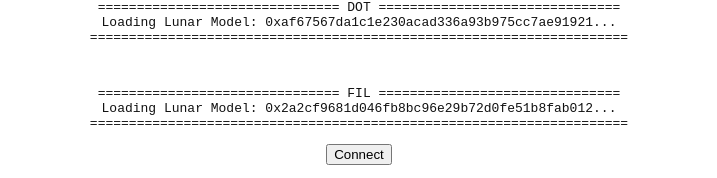
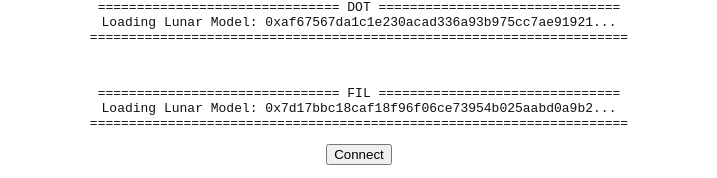
Before and after one commit to Uniscam/heco-yield-mining-info, a React (Create React App) app: page /heco in a window 1280 px wide. Shown: the part 693-871 px from the top of the page, without its empty margins (281-998 px from the left). Built offline with nearby package versions, Linux system fonts and the light colour scheme; no server answers.

Commit message:
Update yfii-moon.ts

```diff
--- a/src/constant/pools/yfii-moon.ts
+++ b/src/constant/pools/yfii-moon.ts
@@ -305,8 +305,8 @@ export const pools: Array<Pool> = [
     tokenDescriptionUrl2: '',
     earnedToken: 'FIL',
     claimedTokenAddress: '0xae3a768f9aB104c69A7CD6041fE16fFa235d1810',
-    earnedTokenAddress: '0x2a2cf9681d046fb8bc96e29b72d0fe51b8fab012',
-    earnContractAddress: '0x2a2cf9681d046fb8bc96e29b72d0fe51b8fab012',
+    earnedTokenAddress: '0x7d17bbc18caf18f96f06ce73954b025aabd0a9b2',
+    earnContractAddress: '0x7d17bbc18caf18f96f06ce73954b025aabd0a9b2',
     defaultApy: "39.54",
     pricePerFullShare: 1,
     pastPricePerFullShare: 1,
```
